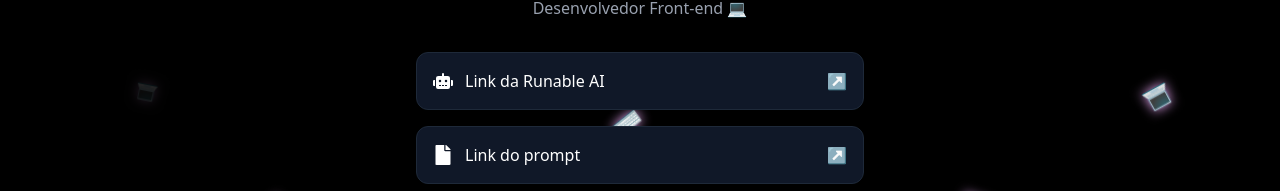
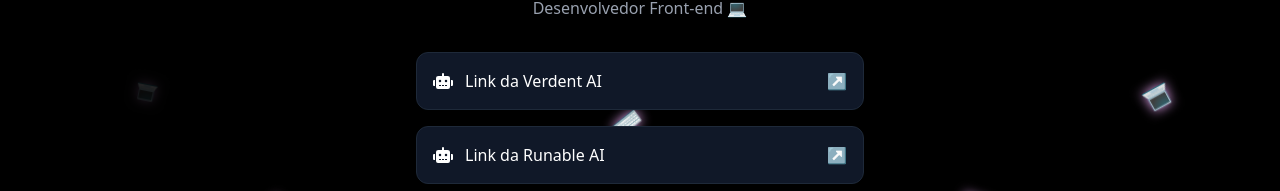
Before and after one commit to eliasjrdev/pagelink-tiktok, a React (Vite) app: page / in a window 1280 px wide. Shown: the part 188-379 px from the top of the page. Built offline with nearby package versions, Linux system fonts and the light colour scheme.

Commit message:
adicionar link da verdent

```diff
--- a/src/components/BioLinks.jsx
+++ b/src/components/BioLinks.jsx
@@ -2,8 +2,8 @@
 import { FaBriefcase, FaTags, FaGraduationCap, FaTshirt, FaDesktop, FaLinkedin, FaGithub, FaRocket, FaLanguage, FaInternetExplorer, FaRobot, FaTextHeight, FaFile } from 'react-icons/fa';
 import Animacao from './Animacao';
 const links = [
+  { icon: <FaRobot />, label: 'Link da Verdent AI', url: ' https://www.verdent.ai/?id=700219' },
   { icon: <FaRobot />, label: 'Link da Runable AI', url: ' https://runable.com/?utm_source=insta&utm_id=eliasjr.dev' },
-  { icon: <FaFile />, label: 'Link do prompt', url: 'https://drive.google.com/file/d/1WvAcXmZvgToWXJbYsz8DWQKBz8xfVseY/view?usp=sharing' },
   { icon: <FaRocket />, label: 'Desconto na Rocketseat |', extra: 'Cupom: ELIASJR', url: 'https://www.rocketseat.com.br/oferta/influencer/v2/eliasjr' },
   { icon: <FaTshirt />, label: 'Melhores camisetas de t.i |', extra: 'Cupom: ELIASJR10', url: 'https://www.useti.shop/useti?utm_source=instagram&utm_medium=afiliado&utm_campaign=eliasjrdev' },
   { icon: <FaLanguage />, label: 'Melhor escola de inglês para Techs', url: 'https://api.whatsapp.com/send?phone=5583993611976' },
```
